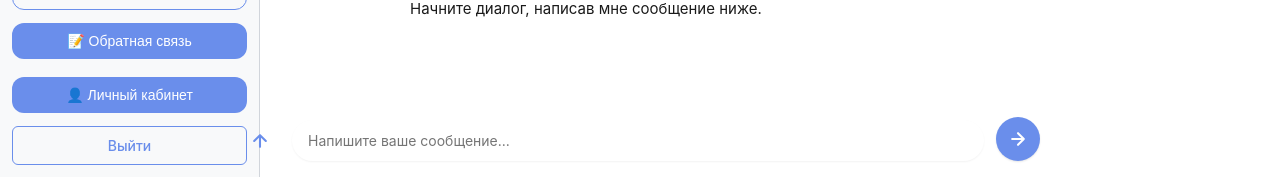
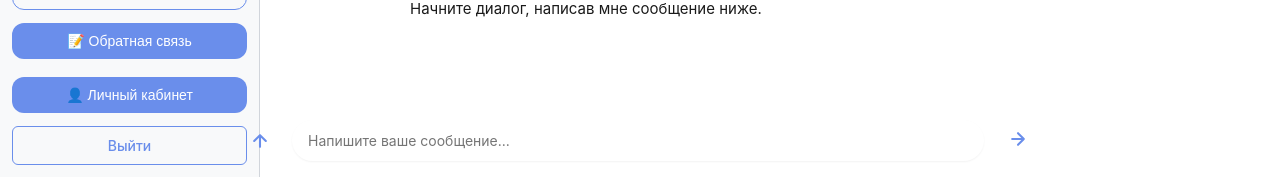
Before and after one commit to madebymoloday-sudo/seee, a Flask app: page / in a window 1280 px wide. Shown: the part 1491-1668 px from the top of the page. Run offline with Flask 3, Linux system fonts and the light colour scheme; the visitor is signed in with stand-in values (Sample User, id 1); some libraries are stand-ins or nearby versions.

Commit message:
Fix send button SVG colors to match transparent background

```diff
--- a/static/css/style.css
+++ b/static/css/style.css
@@ -893,21 +893,27 @@ body.dark-mode .mobile-menu-content::before {
 .btn-send {
     width: 44px;
     height: 44px;
-    background: var(--ultramarine);
+    background: transparent !important;
     border: none;
     border-radius: 50%;
-    color: white;
+    color: var(--ultramarine);
     cursor: pointer;
     display: flex;
     align-items: center;
     justify-content: center;
     transition: all 0.2s;
     flex-shrink: 0;
-    box-shadow: 0 1px 2px rgba(0, 0, 0, 0.1);
+    box-shadow: none !important;
 }
 
 .btn-send:hover:not(:disabled) {
-    background: var(--ultramarine-dark);
+    background: transparent !important;
+    opacity: 0.8;
+}
+
+.btn-send svg {
+    stroke: var(--ultramarine);
+    color: var(--ultramarine);
 }
 
 .btn-send:disabled {
--- a/templates/index.html
+++ b/templates/index.html
@@ -130,12 +130,12 @@
                         autocomplete="off"></textarea>
                     <button type="button" class="btn-send desktop-only" id="sendBtn">
                         <svg width="20" height="20" viewBox="0 0 24 24" fill="none">
-                            <path d="M5 12h14M12 5l7 7-7 7" stroke="white" stroke-width="2.5" stroke-linecap="round" stroke-linejoin="round"/>
+                            <path d="M5 12h14M12 5l7 7-7 7" stroke="var(--ultramarine)" stroke-width="2.5" stroke-linecap="round" stroke-linejoin="round"/>
                         </svg>
                     </button>
                     <button type="button" class="btn-send-mobile mobile-only" id="sendBtnMobile" style="display: none;">
                         <svg width="24" height="24" viewBox="0 0 24 24" fill="none">
-                            <path d="M5 12h14M12 5l7 7-7 7" stroke="white" stroke-width="2.5" stroke-linecap="round" stroke-linejoin="round"/>
+                            <path d="M5 12h14M12 5l7 7-7 7" stroke="var(--ultramarine)" stroke-width="2.5" stroke-linecap="round" stroke-linejoin="round"/>
                         </svg>
                     </button>
                 </form>
```
